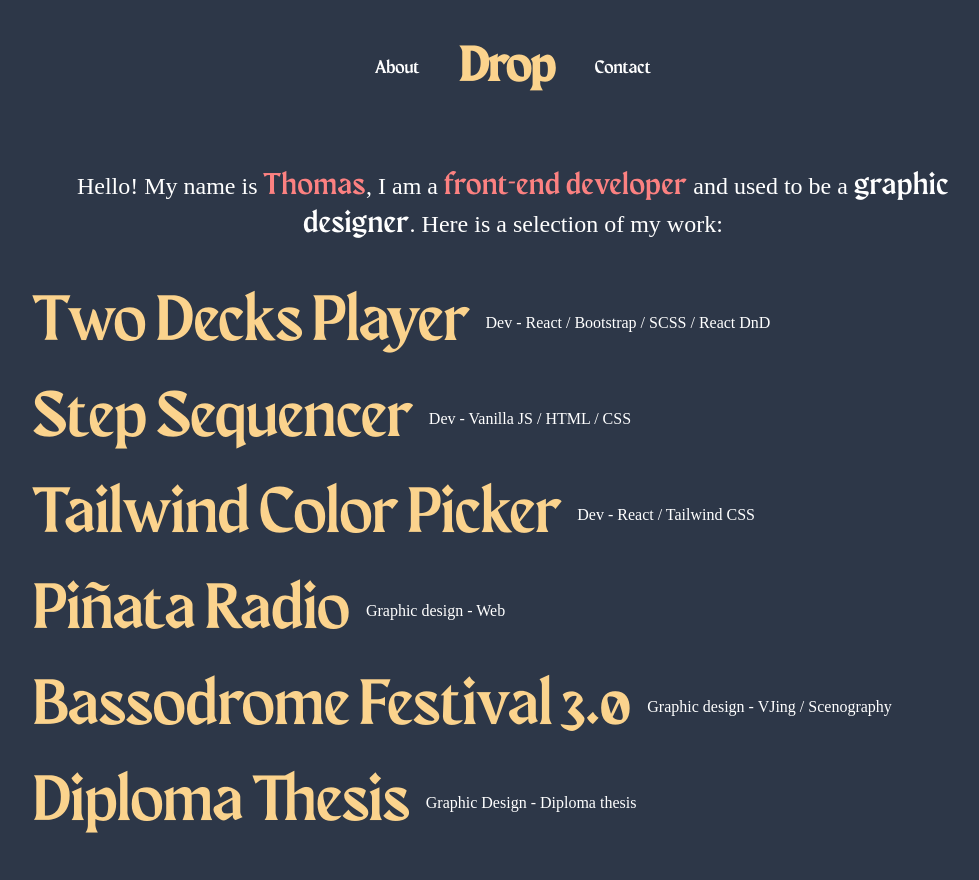
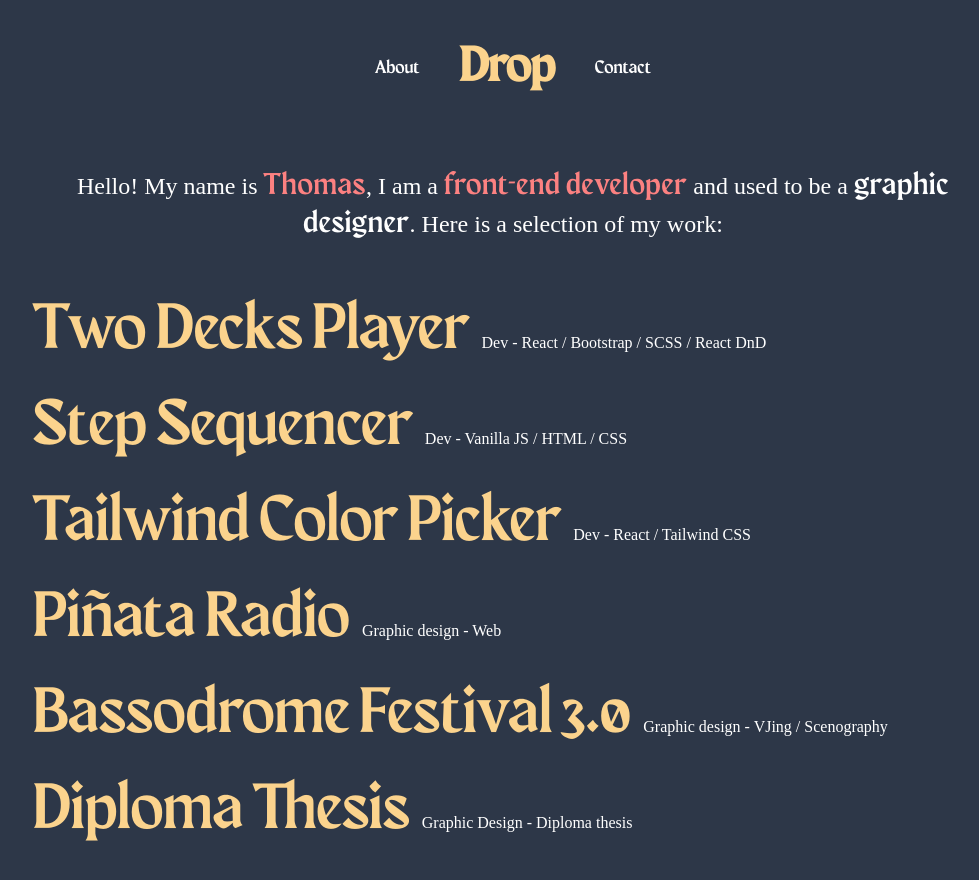
Before and after one commit to Toww/droplab-old, a Next.js app: page / in a window 1280 px wide. Shown: the top 880 px of the page, without its empty margins (127-1106 px from the left). Built offline with nearby package versions, Linux system fonts and the light colour scheme.

Commit message:
Projects list CSS

```diff
--- a/components/ProjectsList.js
+++ b/components/ProjectsList.js
@@ -3,18 +3,18 @@ import Link from "next/link";
 const ProjectsList = ({ allProjectsData }) => {
   return (
     <section>
-      <ul>
+      <ul className="mt-2">
         {allProjectsData.map(({ id, type, title }) => (
           <li
             key={id}
-            className="transition-all duration-200 ease-in-out mb-12 md:mb-8 border-solid border-orange-300 border-b-1 hover:border-b-8"
+            className="mb-12 md:mb-8 border-solid border-orange-300 border-b-1 hover:border-b-8 transition-all duration-200 ease-in-out"
           >
             <Link href="/projects/[id]" as={`/projects/${id}`}>
-              <a className="lg:flex justify-start items-center leading-none">
-                <h2 className="font-custom text-6xl text-orange-300 leading-none">
+              <a className="p-0 m-0">
+                <h2 className="lg:inline-block font-custom text-6xl text-orange-300 leading-none">
                   {title}
                 </h2>
-                <p className="lg:ml-4 mb-2 lg:mb-0">{type}</p>
+                <p className="lg:inline-block mt-2 lg:mt-0 lg:ml-3 leading-tight">{type}</p>
               </a>
             </Link>
           </li>
```
